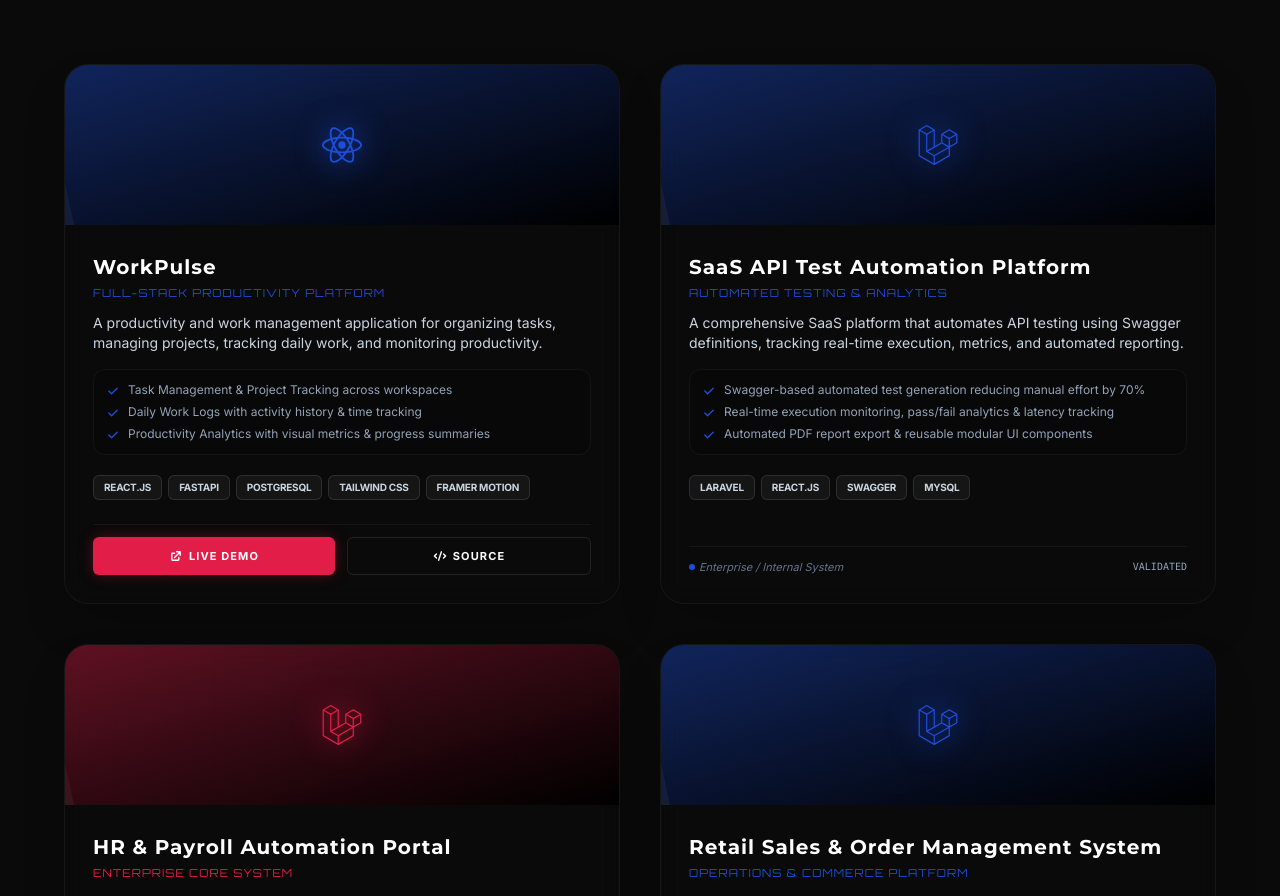
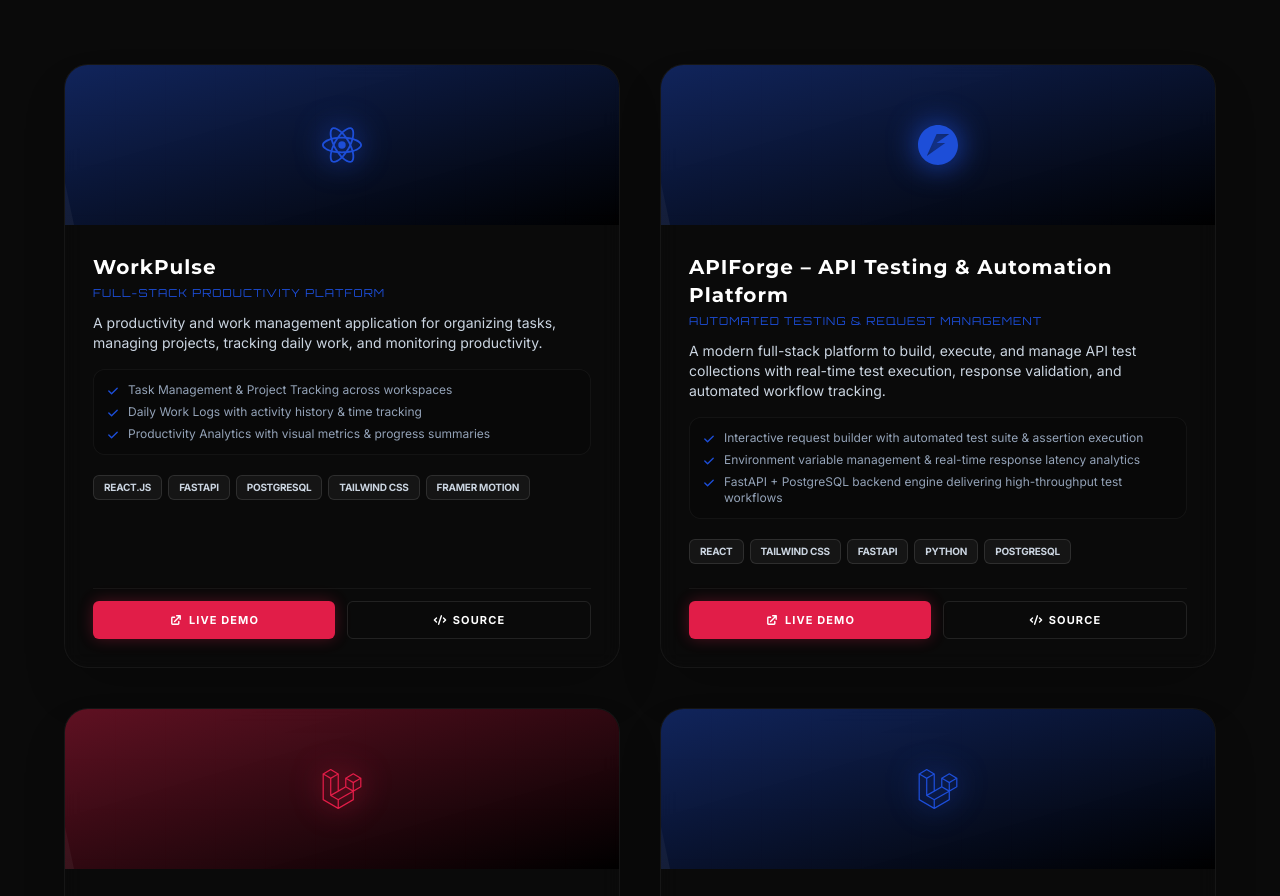
Before and after one commit to subhajitm6/subhajit-portfolio, a React (Vite) app: page / in a window 1280 px wide. Shown: the part 5480-6376 px from the top of the page. Built offline with nearby package versions, Linux system fonts and the light colour scheme; no server answers.

Commit message:
modify project

```diff
--- a/src/components/Projects.jsx
+++ b/src/components/Projects.jsx
@@ -24,22 +24,22 @@ const projects = [
     githubUrl: 'https://github.com/subhajitm6/work-pulse',
   },
   {
-    title: 'SaaS API Test Automation Platform',
-    subtitle: 'Automated Testing & Analytics',
+    title: 'APIForge – API Testing & Automation Platform',
+    subtitle: 'Automated Testing & Request Management',
     description:
-      'A comprehensive SaaS platform that automates API testing using Swagger definitions, tracking real-time execution, metrics, and automated reporting.',
-    tech: ['Laravel', 'React.js', 'Swagger', 'MySQL'],
-    icon: <SiLaravel className="w-10 h-10" />,
+      'A modern full-stack platform to build, execute, and manage API test collections with real-time test execution, response validation, and automated workflow tracking.',
+    tech: ['React', 'Tailwind CSS', 'FastAPI', 'Python', 'PostgreSQL'],
+    icon: <SiFastapi className="w-10 h-10" />,
     color: 'from-spidey-blue/40 to-black',
     accentColor: 'text-spidey-blue',
     glowColor: 'shadow-spidey-blue/20',
     highlights: [
-      'Swagger-based automated test generation reducing manual effort by 70%',
-      'Real-time execution monitoring, pass/fail analytics & latency tracking',
-      'Automated PDF report export & reusable modular UI components',
+      'Interactive request builder with automated test suite & assertion execution',
+      'Environment variable management & real-time response latency analytics',
+      'FastAPI + PostgreSQL backend engine delivering high-throughput test workflows',
     ],
-    liveUrl: '',
-    githubUrl: '',
+    liveUrl: 'https://apiforge-xgbt.onrender.com/',
+    githubUrl: 'https://github.com/subhajitm6/apiforge',
   },
   {
     title: 'HR & Payroll Automation Portal',
```
Also changed, not shown: 1 other file (tests, documents, lock files or other folders).
